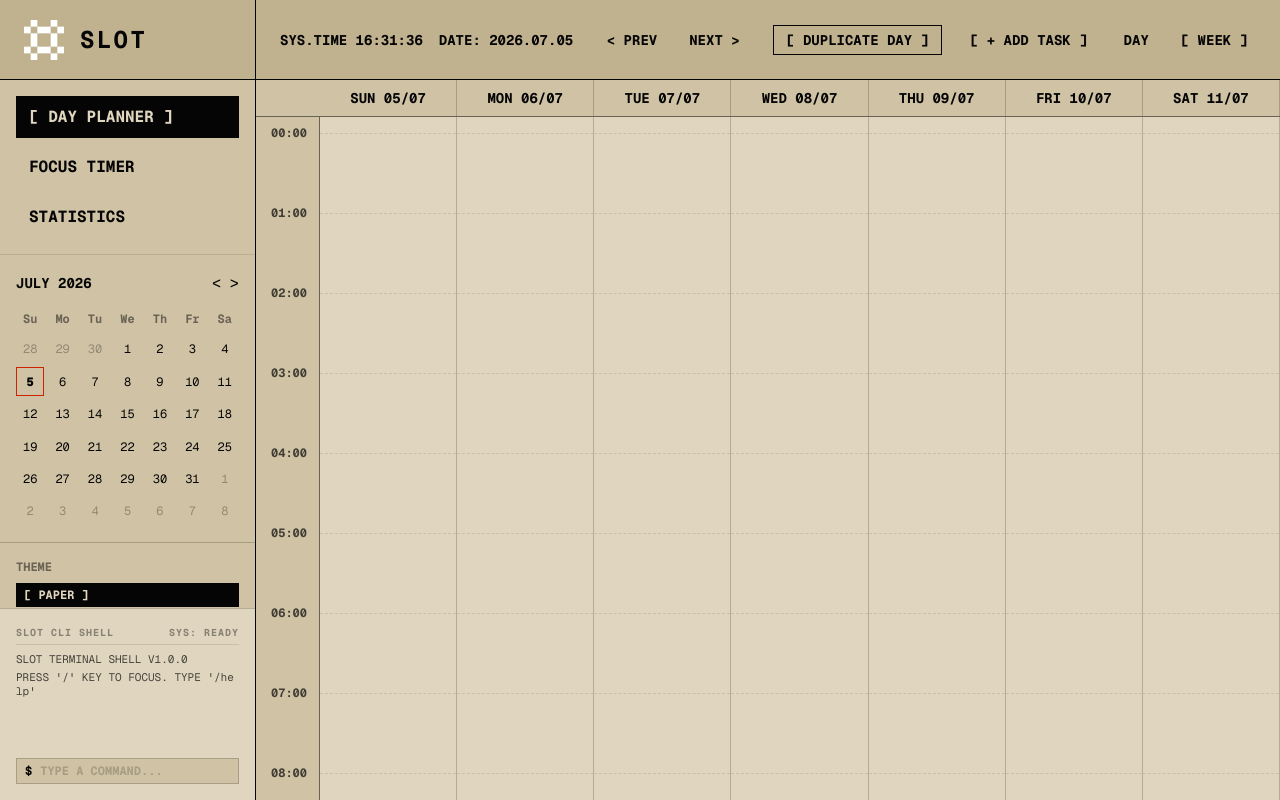
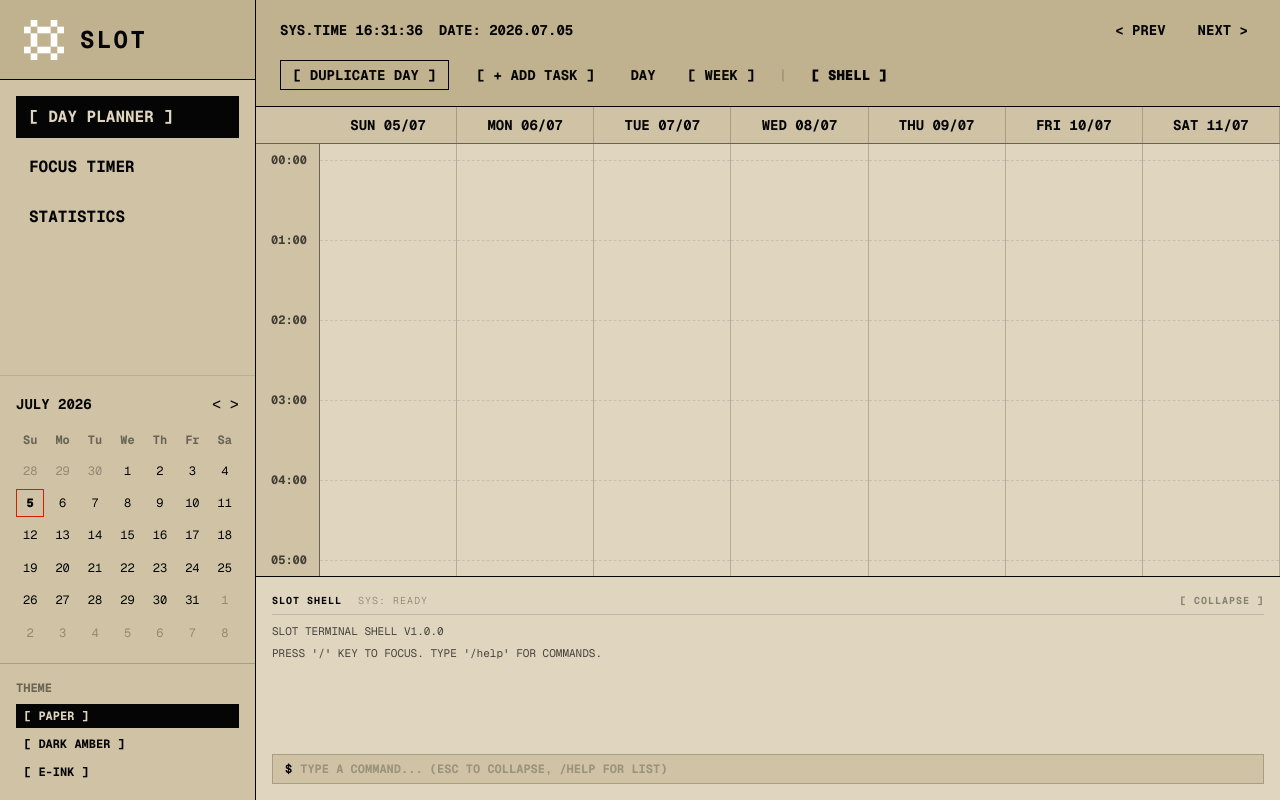
Before and after one commit to MukundhArul/slot, a Next.js app: page / in a window 1280 px wide. Built offline with nearby package versions, Linux system fonts and the light colour scheme.

Commit message:
feat: move terminal shell to a collapsible full-width bottom drawer

```diff
--- a/public/sw.js
+++ b/public/sw.js
@@ -29,9 +29,9 @@ self.addEventListener('fetch', event => {
 
         // Otherwise fetch from network and cache it dynamically
         return fetch(event.request).then(
-          function(response) {
+          function (response) {
             // Check if we received a valid response
-            if(!response || response.status !== 200 || response.type !== 'basic') {
+            if (!response || response.status !== 200 || response.type !== 'basic') {
               return response;
             }
 
@@ -39,7 +39,7 @@ self.addEventListener('fetch', event => {
             var responseToCache = response.clone();
 
             caches.open(CACHE_NAME)
-              .then(function(cache) {
+              .then(function (cache) {
                 cache.put(event.request, responseToCache);
               });
 
--- a/src/app/page.tsx
+++ b/src/app/page.tsx
@@ -6,6 +6,7 @@ import CalendarGrid from '@/components/CalendarGrid';
 import FocusTimer from '@/components/FocusTimer';
 import TaskModal from '@/components/TaskModal';
 import StatsDashboard from '@/components/StatsDashboard';
+import CommandLineInterface from '@/components/CommandLineInterface';
 import { useCalendarStore } from '@/store/useCalendarStore';
 import { playTerminalBeep, sendDesktopNotification } from '@/lib/notifications';
 import { useEffect } from 'react';
@@ -19,7 +20,8 @@ export default function Home() {
     timerMode,
     timerDuration,
     setTimerState,
-    addFocusMinutes
+    addFocusMinutes,
+    cliOpen
   } = useCalendarStore();
 
   useEffect(() => {
@@ -52,9 +54,16 @@ export default function Home() {
       <Sidebar />
       <div className="flex flex-col flex-1 h-full min-w-0">
         <CommandBar />
-        {appMode === 'PLANNER' && <CalendarGrid />}
-        {appMode === 'TIMER' && <FocusTimer />}
-        {appMode === 'STATS' && <StatsDashboard />}
+
+        {/* Scrollable View Area */}
+        <div className="flex-1 overflow-auto min-h-0 relative">
+          {appMode === 'PLANNER' && <CalendarGrid />}
+          {appMode === 'TIMER' && <FocusTimer />}
+          {appMode === 'STATS' && <StatsDashboard />}
+        </div>
+
+        {/* Collapsible Full-Width CLI Drawer */}
+        {cliOpen && <CommandLineInterface />}
       </div>
       <TaskModal />
     </main>
--- a/src/components/CommandBar.tsx
+++ b/src/components/CommandBar.tsx
@@ -5,7 +5,7 @@ import { format, addDays } from 'date-fns';
 import { useEffect, useState } from 'react';
 
 export default function CommandBar() {
-  const { currentDate, viewMode, setViewMode, navigatePrevious, navigateNext, addBlock, duplicateDay, setMobileMenuOpen } = useCalendarStore();
+  const { currentDate, viewMode, setViewMode, navigatePrevious, navigateNext, addBlock, duplicateDay, setMobileMenuOpen, cliOpen, setCliOpen } = useCalendarStore();
   const [timeStr, setTimeStr] = useState('');
 
   const [showDupModal, setShowDupModal] = useState(false);
@@ -93,6 +93,13 @@ export default function CommandBar() {
         >
           {viewMode === 'WEEK' ? '[ WEEK ]' : 'WEEK'}
         </button>
+        <span className="text-foreground/30 font-light">|</span>
+        <button
+          onClick={() => setCliOpen(!cliOpen)}
+          className={`px-2 py-1 transition-colors ${cliOpen ? 'text-color-amber font-black' : 'hover:text-color-amber'}`}
+        >
+          {cliOpen ? '[ SHELL ]' : 'SHELL'}
+        </button>
       </div>
       </header>
 
--- a/src/components/CommandLineInterface.tsx
+++ b/src/components/CommandLineInterface.tsx
@@ -23,13 +23,14 @@ export default function CommandLineInterface() {
     timerDuration,
     navigatePrevious,
     navigateNext,
-    setMobileMenuOpen
+    setMobileMenuOpen,
+    setCliOpen
   } = useCalendarStore();
 
   const [input, setInput] = useState('');
   const [logs, setLogs] = useState<LogEntry[]>([
     { text: 'SLOT TERMINAL SHELL V1.0.0', type: 'info' },
-    { text: "PRESS '/' KEY TO FOCUS. TYPE '/help'", type: 'info' }
+    { text: "PRESS '/' KEY TO FOCUS. TYPE '/help' FOR COMMANDS.", type: 'info' }
   ]);
   const [cmdHistory, setCmdHistory] = useState<string[]>([]);
   const [historyIndex, setHistoryIndex] = useState(-1);
@@ -51,6 +52,7 @@ export default function CommandLineInterface() {
         document.activeElement?.tagName !== 'TEXTAREA'
       ) {
         e.preventDefault();
+        setCliOpen(true);
         // open mobile sidebar if active on small screen
         if (window.innerWidth < 768) {
           setMobileMenuOpen(true);
@@ -62,7 +64,7 @@ export default function CommandLineInterface() {
     };
     window.addEventListener('keydown', handleGlobalKeyDown);
     return () => window.removeEventListener('keydown', handleGlobalKeyDown);
-  }, [setMobileMenuOpen]);
+  }, [setMobileMenuOpen, setCliOpen]);
 
   // Helper: parse duration string (e.g. 1.5h, 45m, 60) to minutes
   const parseDuration = (str: string): number => {
@@ -107,6 +109,12 @@ export default function CommandLineInterface() {
       logOutput('  /view <day | week>', 'info');
       logOutput('  /next | /prev -> Navigate active date', 'info');
       logOutput('  /clear -> Clears tasks scheduled on active date', 'info');
+      logOutput('  /close | /exit -> Minimizes/closes the shell panel', 'info');
+      return;
+    }
+
+    if (mainCommand === '/close' || mainCommand === '/exit') {
+      setCliOpen(false);
       return;
     }
 
@@ -281,6 +289,10 @@ export default function CommandLineInterface() {
     if (e.key === 'Enter') {
       executeCommand(input);
       setInput('');
+    } else if (e.key === 'Escape') {
+      e.preventDefault();
+      setCliOpen(false);
+      inputRef.current?.blur();
     } else if (e.key === 'ArrowUp') {
       e.preventDefault();
       if (cmdHistory.length === 0) return;
@@ -303,14 +315,23 @@ export default function CommandLineInterface() {
   };
 
   return (
-    <div className="p-4 border-t border-foreground/20 bg-background flex flex-col gap-2 font-mono h-48 select-none">
-      <div className="flex justify-between items-center text-[10px] text-foreground/40 font-bold uppercase tracking-widest border-b border-foreground/10 pb-1 flex-shrink-0">
-        <span>SLOT CLI SHELL</span>
-        <span>SYS: READY</span>
+    <div className="w-full p-4 border-t border-foreground bg-background flex flex-col gap-2 font-mono h-52 md:h-56 select-none flex-shrink-0 z-20">
+      <div className="flex justify-between items-center text-[10px] font-bold uppercase tracking-widest border-b border-foreground/15 pb-1.5 flex-shrink-0">
+        <div className="flex items-center gap-4">
+          <span className="text-color-amber">SLOT SHELL</span>
+          <span className="text-foreground/40 font-light">SYS: READY</span>
+        </div>
+        <button
+          onClick={() => setCliOpen(false)}
+          className="text-foreground/40 hover:text-color-red transition-colors font-bold cursor-pointer"
+          title="Minimize Shell"
+        >
+          [ COLLAPSE ]
+        </button>
       </div>
 
       {/* Log list output */}
-      <div className="flex-1 overflow-y-auto text-[11px] leading-tight flex flex-col gap-1 pr-1 custom-scrollbar">
+      <div className="flex-1 overflow-y-auto text-[11px] leading-relaxed flex flex-col gap-1 pr-1 custom-scrollbar">
         {logs.map((log, idx) => {
           let colorClass = 'text-foreground/70';
           if (log.type === 'success') colorClass = 'text-color-green font-bold';
@@ -327,7 +348,7 @@ export default function CommandLineInterface() {
       </div>
 
       {/* CLI Input */}
-      <div className="flex items-center gap-2 border border-foreground/20 px-2 py-1 flex-shrink-0 bg-surface">
+      <div className="flex items-center gap-2 border border-foreground/20 px-3 py-1.5 flex-shrink-0 bg-surface">
         <span className="text-color-amber text-xs font-bold font-mono">$</span>
         <input
           ref={inputRef}
@@ -335,8 +356,8 @@ export default function CommandLineInterface() {
           value={input}
           onChange={e => setInput(e.target.value)}
           onKeyDown={handleKeyDown}
-          placeholder="TYPE A COMMAND..."
-          className="flex-1 bg-transparent text-xs text-foreground focus:outline-none placeholder-foreground/20 font-bold font-mono"
+          placeholder="TYPE A COMMAND... (ESC TO COLLAPSE, /HELP FOR LIST)"
+          className="flex-1 bg-transparent text-xs text-foreground focus:outline-none placeholder-foreground/25 font-bold font-mono"
           maxLength={100}
         />
       </div>
--- a/src/components/Sidebar.tsx
+++ b/src/components/Sidebar.tsx
@@ -7,7 +7,6 @@ import {
 } from 'date-fns';
 import Image from 'next/image';
 import { useState } from 'react';
-import CommandLineInterface from './CommandLineInterface';
 
 export default function Sidebar() {
   const { currentDate, setCurrentDate, appMode, setAppMode, theme, setTheme, mobileMenuOpen, setMobileMenuOpen } = useCalendarStore();
@@ -122,9 +121,6 @@ export default function Sidebar() {
           </div>
         </div>
 
-        {/* CLI Section */}
-        <CommandLineInterface />
-
       </aside>
     </>
   );
--- a/src/store/useCalendarStore.ts
+++ b/src/store/useCalendarStore.ts
@@ -47,6 +47,9 @@ interface CalendarState {
   timerMode: 'FOCUS' | 'BREAK';
   timerDuration: number;
   setTimerState: (updates: Partial<{ timerTimeLeft: number; timerIsActive: boolean; timerMode: 'FOCUS' | 'BREAK'; timerDuration: number }>) => void;
+
+  cliOpen: boolean;
+  setCliOpen: (open: boolean) => void;
 }
 
 export const useCalendarStore = create<CalendarState>()(
@@ -66,6 +69,9 @@ export const useCalendarStore = create<CalendarState>()(
       timerMode: 'FOCUS',
       timerDuration: 25,
       setTimerState: (updates) => set((state) => ({ ...state, ...updates })),
+
+      cliOpen: true,
+      setCliOpen: (open) => set({ cliOpen: open }),
 
       addBlock: (block) => {
         const id = Math.random().toString(36).substring(2, 9);
@@ -122,7 +128,8 @@ export const useCalendarStore = create<CalendarState>()(
         theme: state.theme,
         focusMinutesLogged: state.focusMinutesLogged,
         timerDuration: state.timerDuration,
-        timerMode: state.timerMode
+        timerMode: state.timerMode,
+        cliOpen: state.cliOpen
       }),
     }
   )
```
